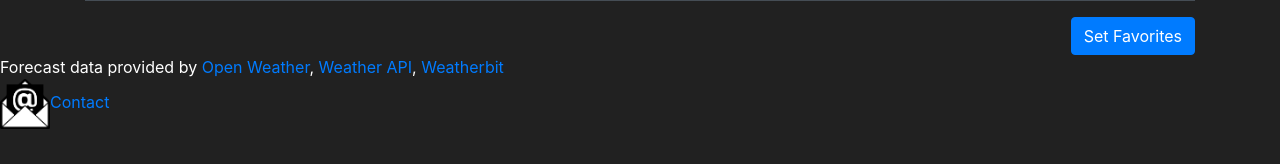
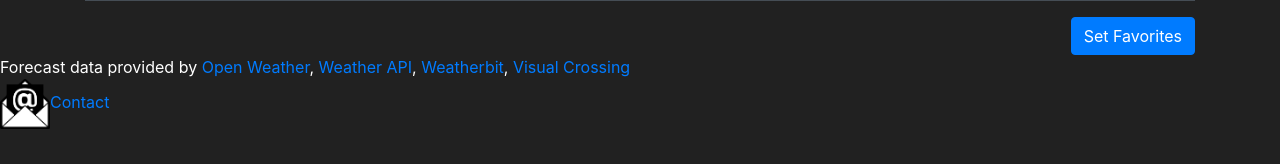
Before and after one commit to hatfield44/Powderbot, a Flask app: page /favorites in a window 1280 px wide. Shown: the part 636-800 px from the top of the page. Run offline with Flask 2, Linux system fonts and the light colour scheme; a user stored in the database is signed in; data comes from the database, SQL or seed files in the repository; some libraries are stand-ins or nearby versions.

Commit message:
Added Visual Crossing attribution.

```diff
--- a/webApp/website/templates/base.html
+++ b/webApp/website/templates/base.html
@@ -98,7 +98,7 @@
 
   </body>
   <footer>
-    {% block footer %} Forecast data provided by <a href="https://openweathermap.org/">Open Weather<a>, <a href="https://www.weatherapi.com/">Weather API</a>, <a href="https://www.weatherbit.io/">Weatherbit</a>
+    {% block footer %} Forecast data provided by <a href="https://openweathermap.org/">Open Weather<a>, <a href="https://www.weatherapi.com/">Weather API</a>, <a href="https://www.weatherbit.io/">Weatherbit</a>, <a href="https://www.visualcrossing.com/">Visual Crossing</a>
     <br />
     <a href = "mailto: pocahontaspowderbot@gmail.com "><img src="{{url_for('static', filename='emailIcon.png')}}" width ="50" height = "50">Contact</a>
     {% endblock %}
```
